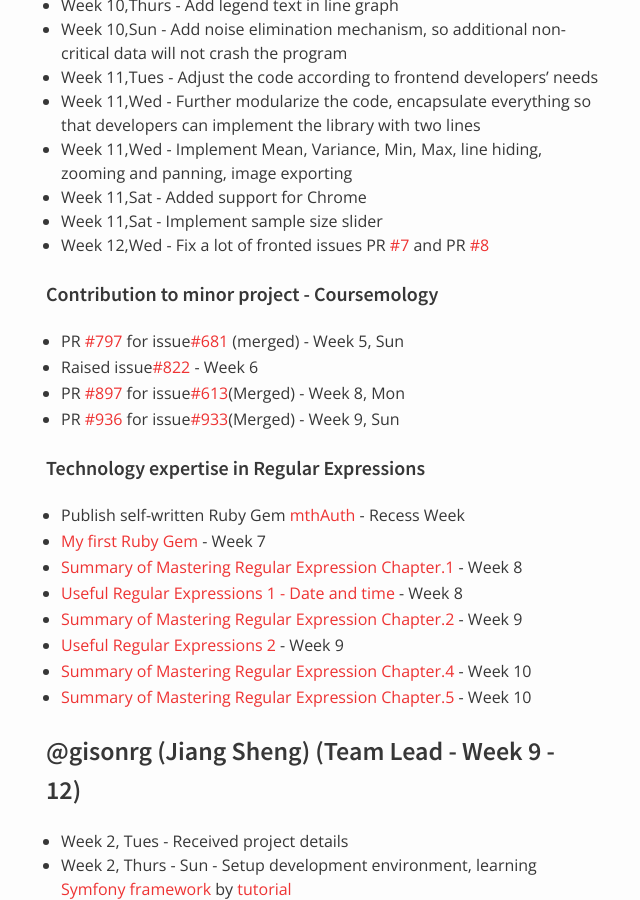
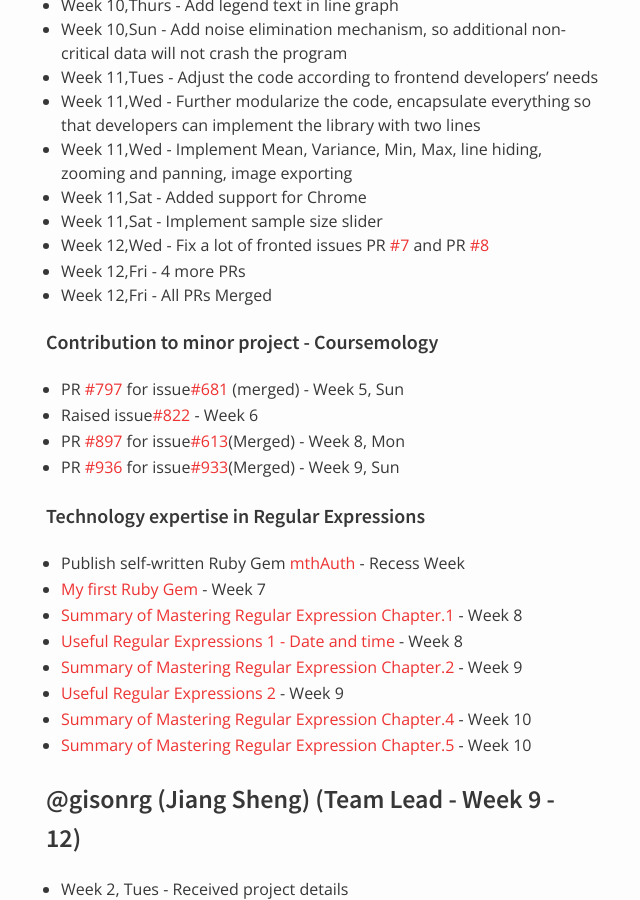
Before and after one commit to nus-oss/cs3281-AY1516S2-website, a Jekyll site: the page built from teams/codebender.md, in a window 1280 px wide and 900 px high, scrolled down 13478 px. Shown: the whole window, without its empty margins (324-964 px from the left). Built offline with Jekyll 4.4.1, drawn with Linux system fonts in a browser that asks for light colours.

Commit message:
Update codebender.md

```diff
--- a/teams/codebender.md
+++ b/teams/codebender.md
@@ -408,6 +408,8 @@ permalink: /teams/codebender/
 * Week 11,Sat - Added support for Chrome
 * Week 11,Sat - Implement sample size slider
 * Week 12,Wed - Fix a lot of fronted issues PR [#7](https://github.com/codebendercc/graphic_serial_monitor/pull/7) and PR [#8](https://github.com/codebendercc/graphic_serial_monitor/pull/8)
+* Week 12,Fri - 4 more PRs
+* Week 12,Fri - All PRs Merged
 
 #### Contribution to minor project - Coursemology
  * PR [#797](https://github.com/Coursemology/coursemology2/pull/797) for issue[#681](https://github.com/Coursemology/coursemology2/issues/681) (merged) - Week 5, Sun
```
